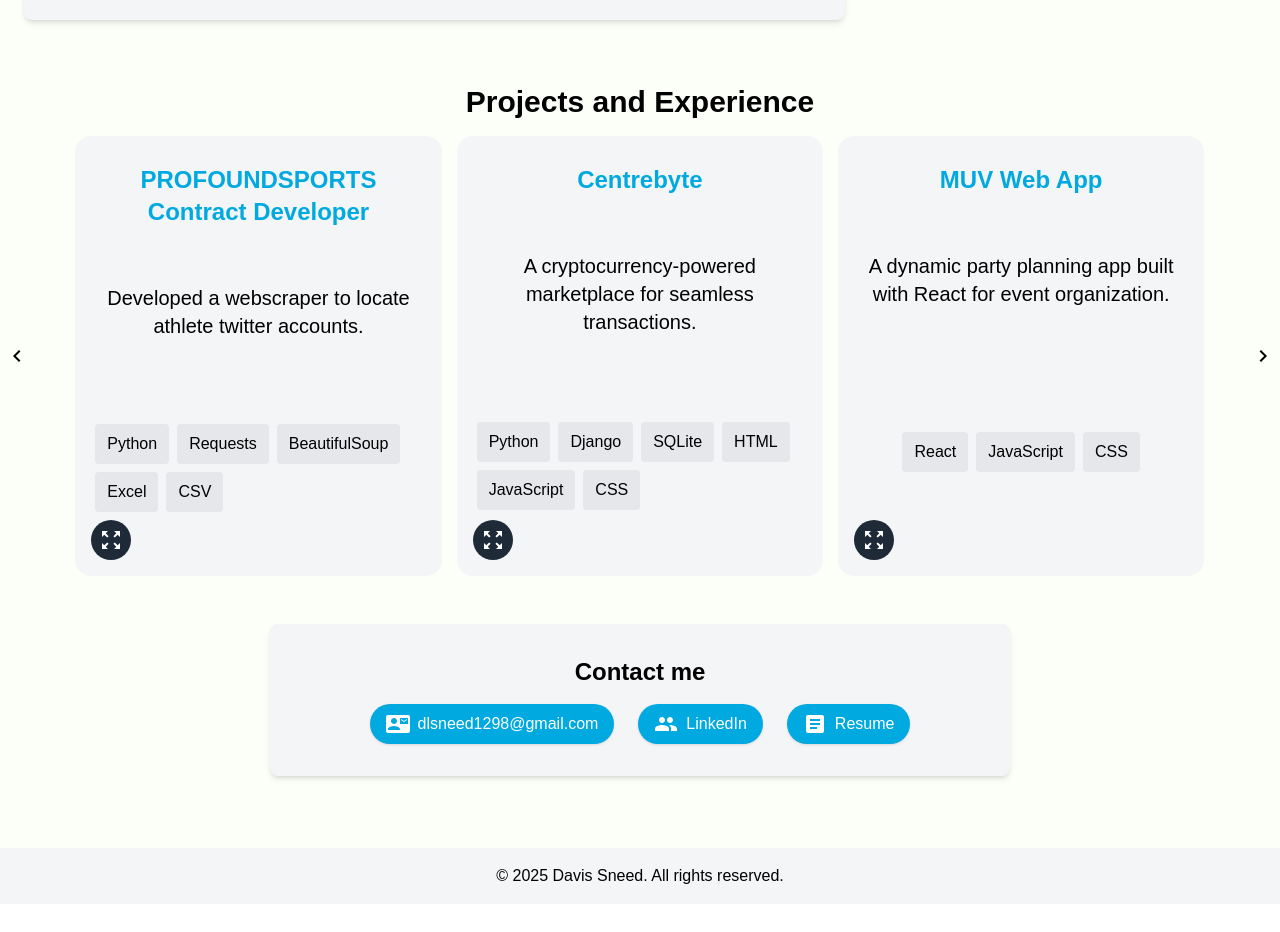
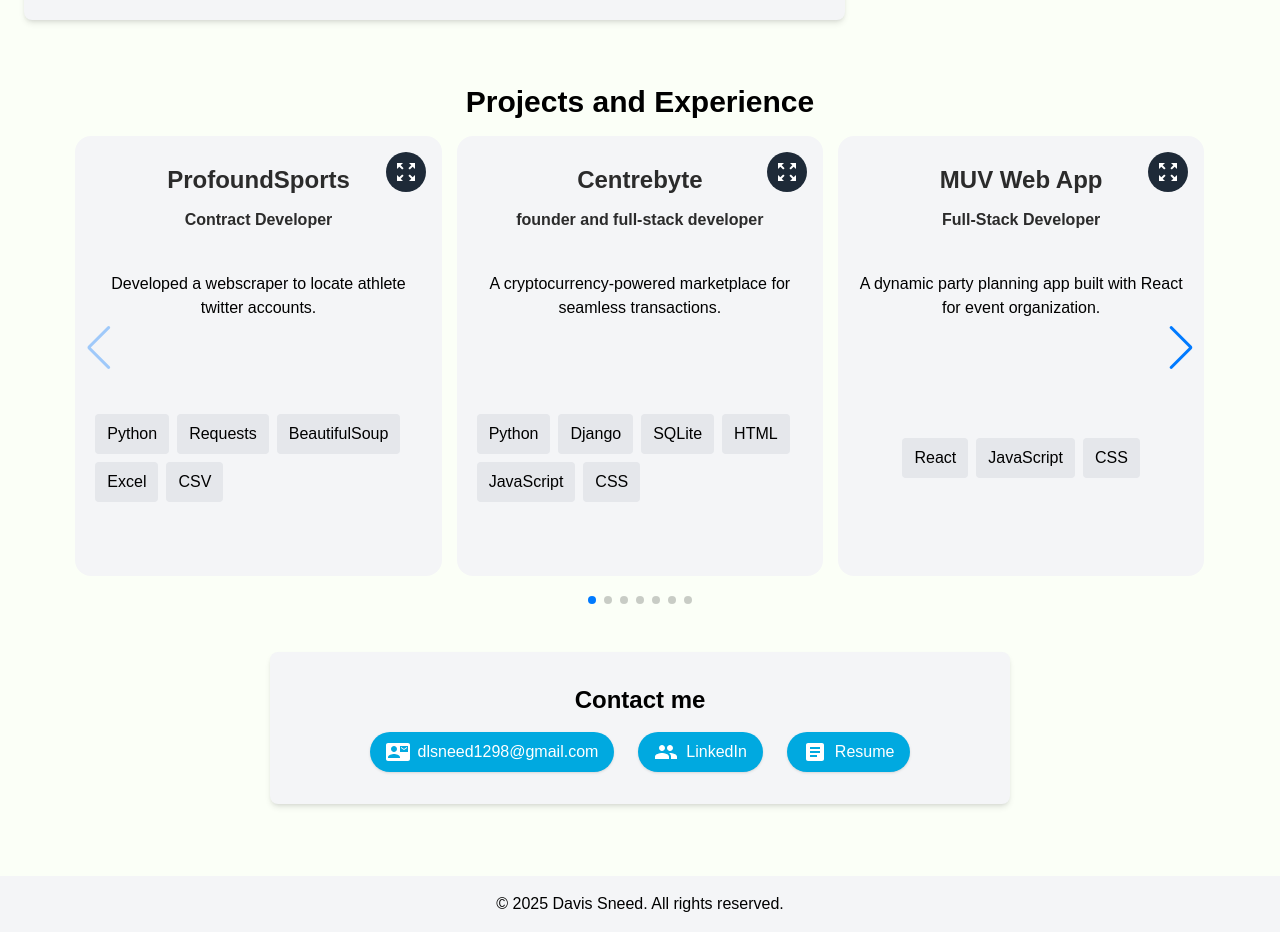
Before and after one commit to dsneed123/dsneedy, a Next.js app: page / in a window 1280 px wide. Shown: the part 780-1712 px from the top of the page. Before the commit the page ends 1684 px from the top, so only its background shows below. Built offline with nearby package versions, Linux system fonts and the light colour scheme.

Commit message:
fixed projecte

```diff
--- a/src/app/components/Projects.tsx
+++ b/src/app/components/Projects.tsx
@@ -4,13 +4,16 @@
 import { Navigation, Pagination } from 'swiper/modules';
 
 import 'swiper/css';
-import ChevronRightIcon from '@mui/icons-material/ChevronRight';
-import ChevronLeftIcon from '@mui/icons-material/ChevronLeft';
+import 'swiper/css/navigation';
+import 'swiper/css/pagination';
+
+
 import CloseIcon from '@mui/icons-material/Close';
 import ZoomOutMapIcon from '@mui/icons-material/ZoomOutMap';
 const projects = [
   {
-    title: 'PROFOUNDSPORTS Contract Developer',
+    title: 'ProfoundSports',
+    role: 'Contract Developer',
 
     imageAlt: 'PROFOUNDSPORTS',
     shortDescription: 'Developed a webscraper to locate athlete twitter accounts.',
@@ -20,6 +23,7 @@
   },
   {
     title: 'Centrebyte',
+    role: "founder and full-stack developer",
     imageSrc: '/media/centrebyte.png',
     imageAlt: 'Centrebyte Marketplace',
     shortDescription: 'A cryptocurrency-powered marketplace for seamless transactions.',
@@ -29,6 +33,7 @@
   },
   {
     title: 'MUV Web App',
+    role:'Full-Stack Developer',
     imageSrc: '/media/centrebyte.png',
     imageAlt: 'MUV Web App',
     shortDescription: 'A dynamic party planning app built with React for event organization.',
@@ -39,6 +44,7 @@
 
   {
     title: 'Rust Ball Animation',
+    role :'Developer',
     imageSrc: '/media/bouncing-balls.gif',
     imageAlt: 'Weather App',
     shortDescription: 'A dynamic 2D ball simulation built in Rust, showcasing real-time collision handling.',
@@ -48,6 +54,7 @@
   },
   {
     title: 'Langton\'s Ant Simulation',
+    role :'Developer',
     imageSrc: '/media/langtons_ant.gif',
     imageAlt: 'Core Roulette',
     shortDescription: 'A simulation of Langton\'s Ant, a Turing-complete cellular automaton.',
@@ -57,6 +64,7 @@
   },
   {
     title: 'Solar System Simulation',
+    role :'Developer',
     imageSrc: '/media/solarsystem.gif',
     imageAlt: 'Solar System Simulation',
     shortDescription: 'A simulation of the Solar System with dynamic planetary orbits.',
@@ -68,6 +76,7 @@
     title: 'Shamir Secret Sharing Scheme',
     imageSrc: '/media/Figure_1.png',
     imageAlt: 'graph',
+    role :'Developer',
     shortDescription: 'An educational implementation of the Shamir Secret Sharing scheme.',
     fullDescription: 'An educational implementation of the Shamir Secret Sharing scheme, which splits a secret into multiple shares and requires a threshold number of shares to reconstruct the original secret. This cryptographic method ensures secure and distributed key management. The program allows users to specify the number of shares and threshold, then generates random coefficients to create a polynomial for splitting the secret. It supports secret reconstruction using Lagrange interpolation for any combination of shares that meets the threshold.',
     technologies: 'Python, Lagrange interpolation',
@@ -75,6 +84,7 @@
   },
   {
     title: 'Core Roulette',
+    role :'Creator and Developer',
     imageSrc: '/media/Core-roullete.png',
     imageAlt: 'Core Roulette',
     shortDescription: 'A web app that randomizes abdominal workouts for fitness enthusiasts.',
@@ -84,6 +94,7 @@
   },
   {
     title: 'Weather App Prototype',
+    role :'Developer',
     imageSrc: '/media/weather-app.png',
     imageAlt: 'Weather App',
     shortDescription: 'A user-friendly web application providing real-time weather data.',
@@ -107,10 +118,9 @@
 
   return (
     <div className="relative w-11/12 mx-auto">
-      {/* Left Arrow */}
-      <ChevronLeftIcon
-      id="custom-prev"
-      className="absolute top-1/2 left-[-70px] transform -translate-y-1/2 z-10 text-4xl cursor-pointer"
+      <div
+      id="swiper-button-prev"
+      className="swiper-button-prev absolute top-1/2 left-[-300px] transform -translate-y-1/2 z-10 text-4xl cursor-pointer"
       />
 
       <Swiper
@@ -125,10 +135,12 @@
         slidesPerView: 3, // For screens larger than 1024px (desktop view)
         },
       }}
-      pagination={{ clickable: true }}
       navigation={{
-        prevEl: '#custom-prev',
-        nextEl: '#custom-next',
+        nextEl: '.swiper-button-next',
+        prevEl: '.swiper-button-prev',
+      }}
+      pagination={{
+        el: '.swiper-custom-pagination',
       }}
       >
       {projects.map((project, index) => (
@@ -139,13 +151,18 @@
         >
         <div className="flex flex-col items-start h-full">
           <div className="flex flex-col justify-between w-full mt-2 mb-6">
-          <h3 className="text-2xl font-semibold mb-4 text-center w-full text-[#00A9E0]">
-          <strong>{project.title}</strong>
-          </h3>
-          <p className="text-center w-full mt-10 text-xl">{project.shortDescription}</p>
+          <h2 className="text-2xl font-semibold mb-2 text-center w-full text-[#2b2b2b]">
+            {project.title}
+          </h2>
+          <p className="text-center w-full mt-1 text-l text-[#2b2b2b]">
+            <strong>{project.role}</strong>
+          </p>
+          <p className="text-center w-full mt-10 text-l">
+            {project.shortDescription}
+          </p>
           </div>
           <div className="flex-grow flex items-center justify-center w-full">
-          <div className="flex flex-wrap gap-2 mt-4 ">
+          <div className="flex flex-wrap gap-2 mt-4">
             {project.technologies.split(', ').map((tech, techIndex) => (
             <span key={techIndex} className="bg-gray-200 px-3 py-2 rounded text-md sm:text-md">
               {tech}
@@ -162,7 +179,7 @@
           </div> */}
           </div>
         </div>
-        <div className="absolute bottom-4 left-4"> {/* Added margin to prevent button from being covered */}
+        <div className="absolute top-4 right-4">
           <button
           className="group flex items-center bg-[#1E2A38] hover:bg-[#1E2A38] text-white rounded-full transition-all duration-300 overflow-hidden w-10 hover:w-40 px-2 py-2"
           onClick={() => openModal(project)}
@@ -176,14 +193,13 @@
         </SwiperSlide>
       ))}
       </Swiper>
-
-      {/* Right Arrow */}
-      <ChevronRightIcon
-      id="custom-next"
-      className="absolute top-1/2 right-[-70px] transform -translate-y-1/2 z-10 text-4xl cursor-pointer"
+      <div
+      id="swiper-button-next"
+      className="swiper-button-next absolute top-1/2 right-[-70px] transform -translate-y-1/2 z-10 text-4xl cursor-pointer"
       />
 
-      {/* Modal */}
+      <div className="swiper-custom-pagination justify-center flex w-full mt-5" />
+
       {selectedProject && (
       <div className="fixed top-0 left-0 w-full h-full bg-black bg-opacity-50 flex justify-center items-center z-50">
         <div className="bg-white p-8 rounded-lg max-w-lg w-11/12 relative">
@@ -193,7 +209,9 @@
         >
           <CloseIcon />
         </button>
-        <h2 className="text-3xl font-bold mb-6 text-[#00A9E0]">{selectedProject.title}</h2>
+        <h2 className="text-3xl font-bold mb-6 text-[#00A9E0]">
+          {selectedProject.title}
+        </h2>
         {/* <ProjectImage
           src={selectedProject.imageSrc}
           alt={selectedProject.imageAlt}
```
Lines whose indentation alone changed are shown as unchanged.
